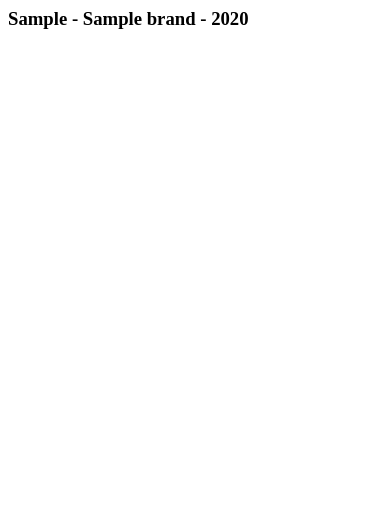
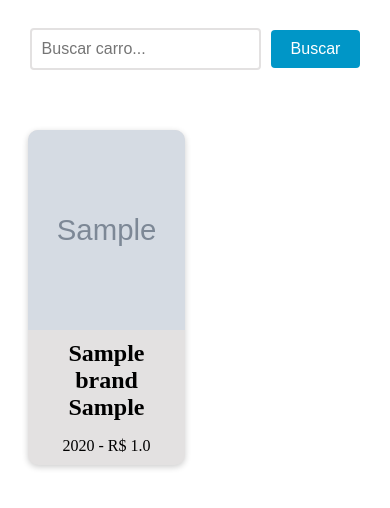
Before and after one commit to reboucasfe/APP-Cars, a Django app: page /cars/ in a window 390 px wide. Shown: the top 508 px of the page. Run offline with Django 5.2, Linux system fonts and the light colour scheme; tables that the repository leaves empty hold one stand-in row (values such as "Sample post"); grey boxes marked "Sample" are stand-in pictures.

Commit message:
feat: create frontend

```diff
--- a/app/urls.py
+++ b/app/urls.py
@@ -6,5 +6,5 @@ from cars.views import cars_view
 
 urlpatterns = [
     path('admin/', admin.site.urls),
-    path('cars/', cars_view),
+    path('cars/', cars_view, name='cars_list'),
 ] + static(settings.MEDIA_URL, document_root=settings.MEDIA_ROOT)
--- a/cars/templates/cars.html
+++ b/cars/templates/cars.html
@@ -1,12 +1,112 @@
-<html>
-    <head>
-        <title>My Car List</title>
-    </head>
-    {% block content%}
-        <body>
-            {% for car in cars %}
-                <h3> {{ car.model }} - {{ car.brand}} - {{ car.factory_year}}</h3>
-            {% endfor %}
-        </body>
-    {% endblock  %}
-</html>
+{% block content %}
+  <style>
+    .car-grid {
+      display: grid;
+      grid-template-columns: repeat(3, 1fr);
+      gap: 20px;
+      margin: 0 auto;
+      max-width: 1200px;
+      padding: 20px;
+    }
+
+    .car-card {
+      background-color: #e3e1e1;
+      box-shadow: 0 2px 6px rgba(0, 0, 0, 0.2);
+      border-radius: 10px;
+      overflow: hidden;
+      text-align: center;
+      transition: all 0.3s ease;
+    }
+
+    .car-card:hover {
+        cursor: pointer;
+        box-shadow: 0 4px 10px rgba(0, 0, 0, 0.4);
+        transform: translateY(-2px);
+    }
+
+    .car-card img {
+      width: 100%;
+      height: 200px;
+      object-fit: cover;
+    }
+
+    .car-card h3 {
+        font-size: 20px;
+        margin-top: 10px;
+        margin-bottom: 5px;
+    }
+
+    .car-card h2 {
+      font-size: 1.5rem;
+      margin: 10px;
+    }
+
+    .car-card p {
+      font-size: 1rem;
+      margin-bottom: 10px;
+    }
+
+    @media (max-width: 768px) {
+      .car-grid {
+        grid-template-columns: repeat(2, 1fr);
+      }
+    }
+
+    form {
+        display: flex;
+        justify-content: center;
+        align-items: center;
+        margin-bottom: 20px;
+        text-align: center;
+        padding: 20px;
+    }
+
+    input[type="text"] {
+        padding: 10px;
+        font-size: 16px;
+        border: 2px solid #e3e1e1;
+        border-radius: 4px;
+        margin-right: 10px;
+        transition: border-bottom-color 0.3s ease-in-out;
+    }
+
+    input[type="text"]:focus {
+        outline: none;
+        border-bottom-color: #e3e1e1;
+    }
+
+    button[type="submit"] {
+        background-color: #0096c7;
+        color: #fff;
+        border: none;
+        padding: 10px 20px;
+        font-size: 16px;
+        border-radius: 4px;
+        cursor: pointer;
+        transition: background-color 0.3s ease-in-out;
+    }
+
+    button[type="submit"]:hover {
+        background-color: #108eb8;
+    }
+  </style>
+
+  <form method="GET" action="{% url 'cars_list' %}">
+    <input type="text" name="search" placeholder="Buscar carro...">
+    <button type="submit">Buscar</button>
+  </form>
+
+  <div class="car-grid">
+    {% if cars %}
+      {% for car in cars %}
+        <div class="car-card">
+          <img src="{{ car.photo.url }}" alt="{{ car.model }} - {{ car.brand }}">
+          <h2>{{ car.brand }} {{ car.model }}</h2>
+          <p>{{ car.factory_year }} - R$ {{ car.value }}</p>
+        </div>
+      {% endfor %}
+    {% else %}
+      <p class="no-results">Nenhum carro encontrado.</p>
+    {% endif %}
+  </div>
+{% endblock %}
--- a/cars/views.py
+++ b/cars/views.py
@@ -2,10 +2,12 @@ from django.shortcuts import render
 from cars.models import Car
 
 def cars_view(request):
-    print(request.GET)
+    cars = Car.objects.all().order_by('model')
 
+    search = request.GET.get('search')
+    if search:
+        cars = Car.objects.filter(model__icontains=search)
 
-    cars = Car.objects.all()
 
     return render(
         request,
```
